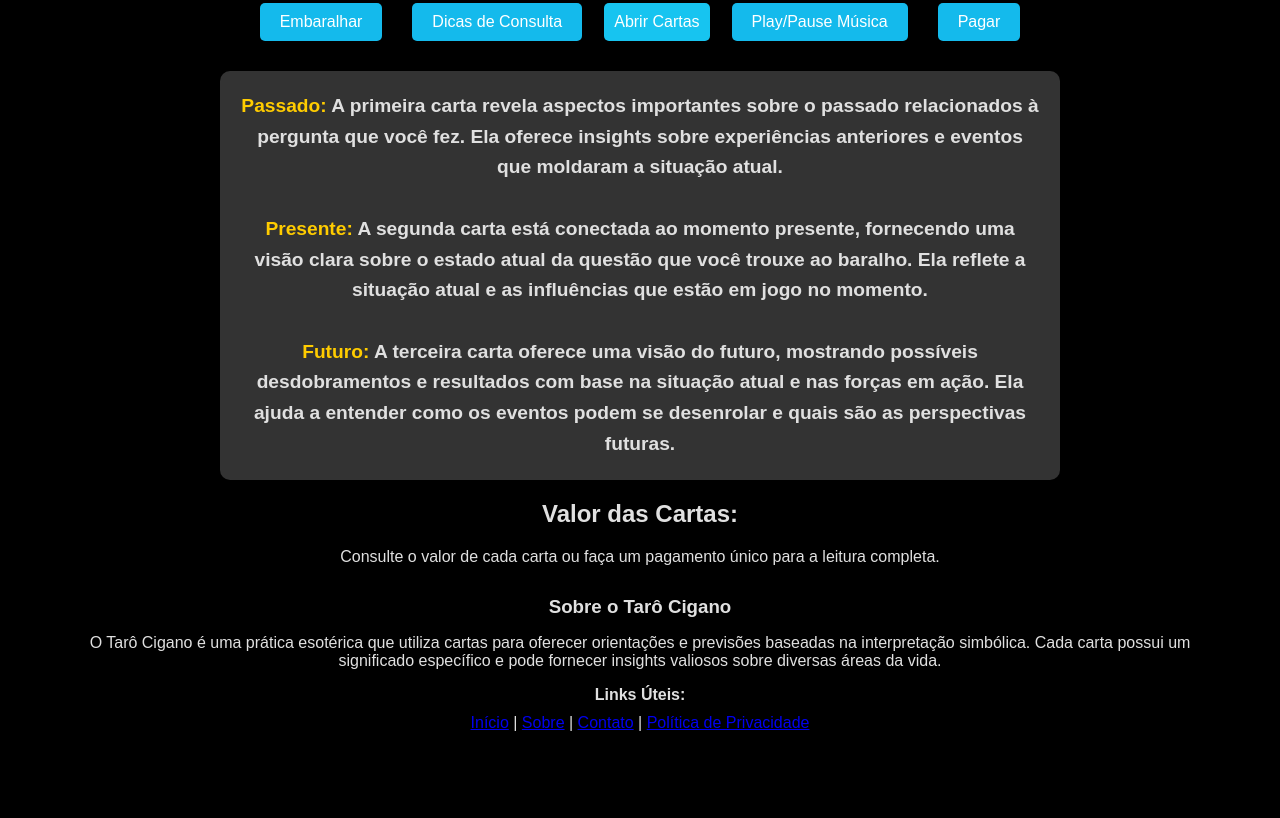
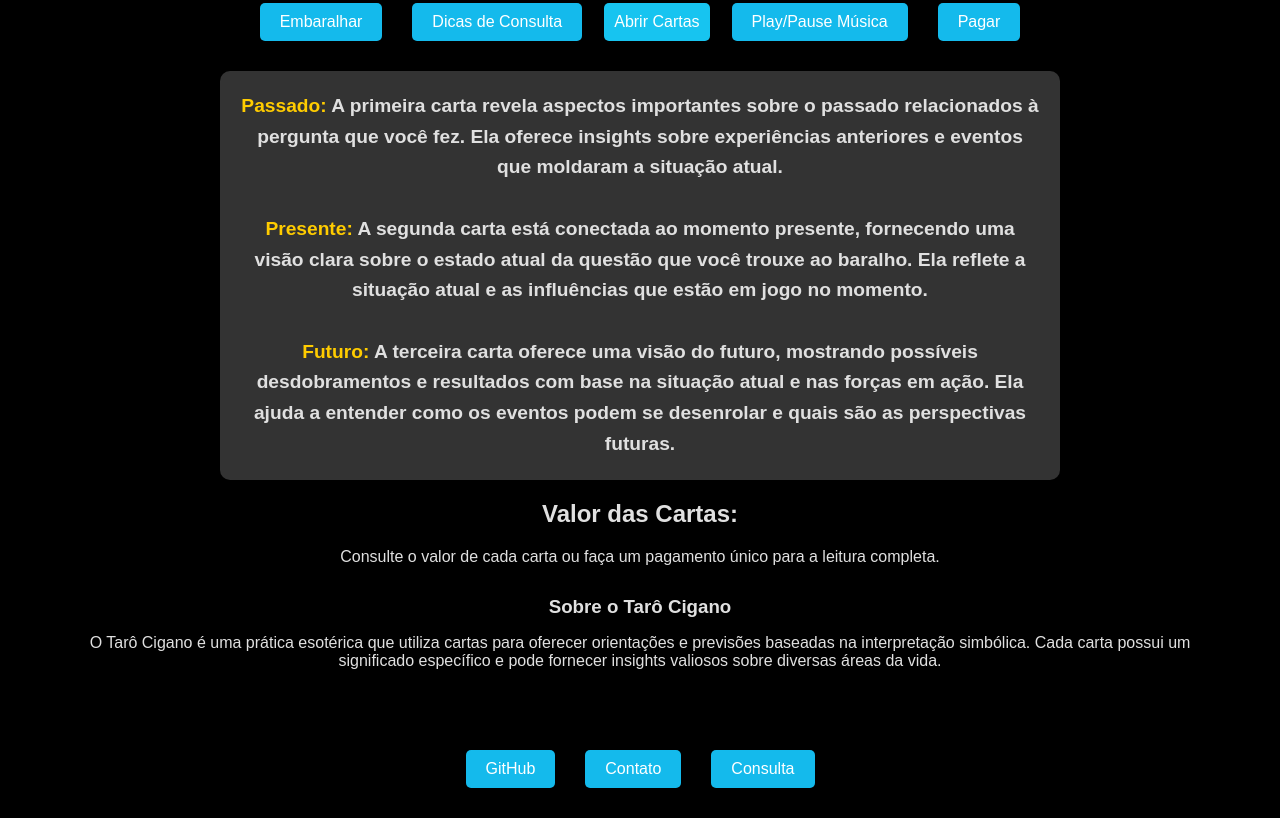
Before and after one commit to AstridNielsen-lab/julius.github.io, a website: page mesa.html in a window 1280 px wide. Shown: the part 342-1160 px from the top of the page. Before the commit the page ends 1124 px from the top, so only its background shows below. Drawn offline with Linux system fonts and the light colour scheme.

Commit message:
Update mesa.html

```diff
--- a/mesa.html
+++ b/mesa.html
@@ -181,10 +181,15 @@
         <div class="footer-links">
             <h3>Sobre o Tarô Cigano</h3>
             <p>O Tarô Cigano é uma prática esotérica que utiliza cartas para oferecer orientações e previsões baseadas na interpretação simbólica. Cada carta possui um significado específico e pode fornecer insights valiosos sobre diversas áreas da vida.</p>
-            <h4>Links Úteis:</h4>
-            <a href="#">Início</a> | <a href="#">Sobre</a> | <a href="#">Contato</a> | <a href="#">Política de Privacidade</a>
+
         </div>
     </div>
+
+  <div class="button-container">
+            <a class="button-link" href="https://github.com/AstridNielsen-lab">GitHub</a>
+            <a class="button-link" href="https://api.whatsapp.com/send?phone=5511992946628&text=Oi%20Julio%20Tudo%20bem%20?%20preciso%20de%20Informa%C3%A7%C3%B5es%20sobre%20Tar%C3%B5%20estou%20no%20site%20:%20https://julius-github-io.vercel.app/index.html%20,%20pode%20me%20ajudar%20?">Contato</a>
+            <a class="button-link" href="https://api.whatsapp.com/send?phone=5519982785501&text=Pedro%20,%20tudo%20bem%20?%20Preciso%20Tirar%20minhas%20cartas%20estou%20no%20site%20:%20https://julius-github-io.vercel.app/index.html%20,%20qual%20o%20valor%20da%20consulta%20?%20" target="_blank">Consulta</a>
+        </div>
 
     <script>
         let audioPlaying = false;
```
